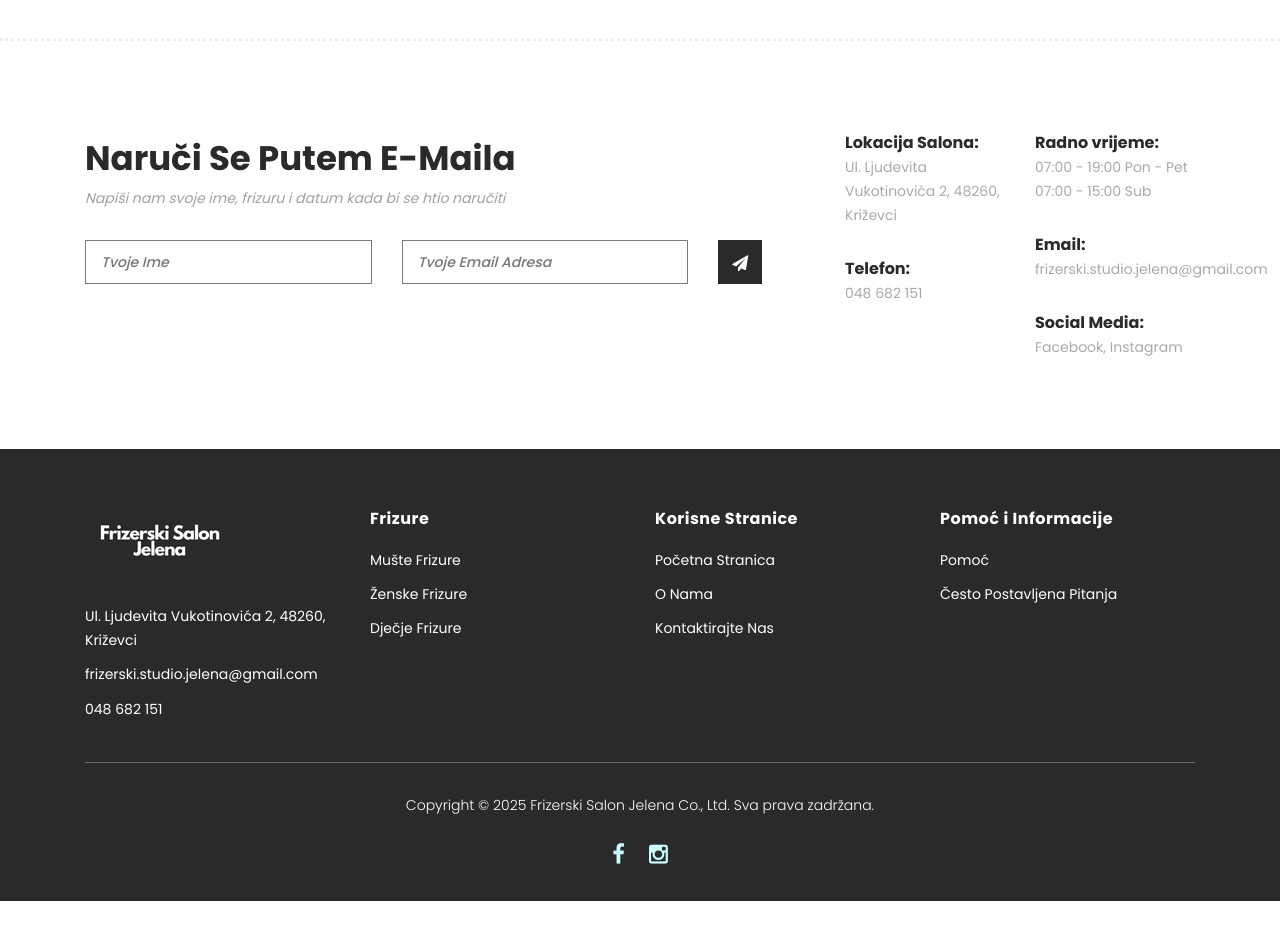
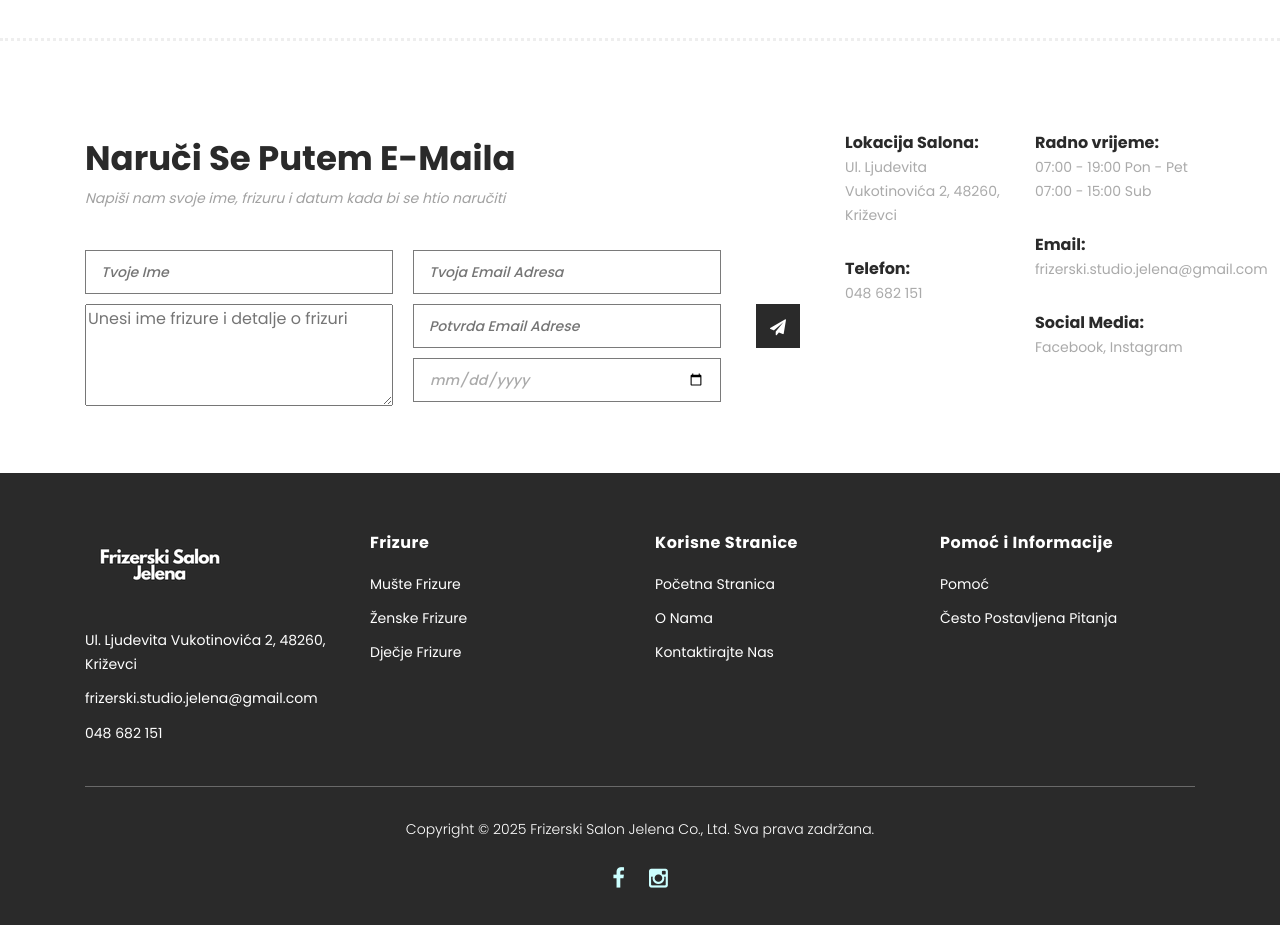
Before and after one commit to Kukii258/FrizerskiSalon, a Django app: page / in a window 1280 px wide. Shown: the part 3052-3977 px from the top of the page. Before the commit the page ends 3953 px from the top, so only its background shows below. Run offline with Django 5.2, Linux system fonts and the light colour scheme; data that the repository does not hold is empty; parts of the project's set-up code (start-up, migrations or seed data) failed here and were passed over; some libraries are stand-ins or nearby versions.

Commit message:
Front end fixes

```diff
--- a/config/urls.py
+++ b/config/urls.py
@@ -23,6 +23,7 @@ urlpatterns = [
     #Index
     path("", views.naslovnica, name="naslovnica"),
     path("obavijest/<int:obavijest_id>", views.obavijest, name="obavijest"),
+    path("send_email/", views.send_email, name="send_email"),
 
     path("", TemplateView.as_view(template_name="pages/home.html"), name="home"),
     path(
--- a/jelena/views.py
+++ b/jelena/views.py
@@ -1,10 +1,22 @@
 # Create your views here.
-from django.shortcuts import render, get_object_or_404
+from django.core.mail import send_mail
+from django.http import HttpResponse
+from django.shortcuts import render, get_object_or_404, redirect
 
 from .models import Obavijest, Zenske_frizure, Muske_frizure, Djecje_frizure, Produkti
 
+import smtplib
+from email.mime.text import MIMEText
+from email.mime.multipart import MIMEMultipart
+
 
 def naslovnica(request):
+
+    if request.method == "POST":
+        if request.POST.get("name") != "":
+          send_email(request)
+    else:
+        print("nisamusao")
 
     obavijesti = Obavijest.objects.all().order_by('-id')[:3]
 
@@ -29,3 +41,86 @@ def galerija(request, model, template_name):
     slike = model.objects.all()
     context = {'slike': slike}
     return render(request, template_name, context)
+
+
+
+
+
+def send_email(request):
+
+
+    name = request.POST.get("name")
+    email = request.POST.get("email")
+    potvrda_email = request.POST.get("potvrda_email")
+    frizura = request.POST.get("frizura")
+    datum = request.POST.get("datum")
+
+    if email != potvrda_email:
+        error_message = "Email adresa i potvrda email adrese se ne podudaraju."
+        return render(request, "html/index.html", {"error_message": error_message})
+
+    sender_email = "salon.jelena.narucivanje@gmail.com"
+    sender_password = "aazqbvrsllernrks"
+    salon_email = "salon.jelena.narucivanje@gmail.com"
+
+    # Confirmation email to the user
+    user_subject = "Potvrda narudžbe termina"
+    user_body = f"""
+    Poštovani {name},
+
+    Vaša narudžba termina je uspješno zaprimljena. Ovdje su detalji vašeg zahtjeva:
+
+    Ime: {name}
+    Frizura: {frizura}
+    Datum: {datum}
+
+    Hvala što ste odabrali naš salon! Kontaktirat ćemo vas uskoro kako bismo potvrdili termin.
+
+    Srdačno,
+    Salon Jelena
+    """
+
+    # Notification email to salon
+    salon_subject = "Zaprimljena Narudžba Termina"
+    salon_body = f"""
+    Poštovani,
+
+    Zaprimljena je nova narudžba termina. Detalji narudžbe su sljedeći:
+
+    Ime: {name}
+    Frizura: {frizura}
+    Datum: {datum}
+    Email: {email}
+
+    Srdačno,
+    Sustav Narudžbi Salona
+    """
+
+    # Sending emails
+    try:
+        with smtplib.SMTP("smtp.gmail.com", 587) as server:
+            server.starttls()
+            server.login(sender_email, sender_password)
+
+            # Send confirmation email to the user
+            user_message = MIMEMultipart()
+            user_message["From"] = sender_email
+            user_message["To"] = email
+            user_message["Subject"] = user_subject
+            user_message.attach(MIMEText(user_body, "plain"))
+            server.sendmail(sender_email, email, user_message.as_string())
+
+            # Send notification email to the salon
+            salon_message = MIMEMultipart()
+            salon_message["From"] = sender_email
+            salon_message["To"] = salon_email
+            salon_message["Subject"] = salon_subject
+            salon_message.attach(MIMEText(salon_body, "plain"))
+            server.sendmail(sender_email, salon_email, salon_message.as_string())
+
+        print("Emails sent successfully!")
+    except Exception as e:
+        print(f"Error: {e}")
+
+    # Redirect to naslovnica after sending the emails
+    return redirect("naslovnica")
--- a/salon_jelena/static/css/templatemo-hexashop.css
+++ b/salon_jelena/static/css/templatemo-hexashop.css
@@ -1425,6 +1425,7 @@ Subscribe
   margin-top: 90px;
 }
 
+
 .subscribe .section-heading {
   margin-bottom: 30px;
 }
@@ -1433,7 +1434,7 @@ Subscribe
   line-height: 55px;
 }
 
-.subscribe form input {
+.subscribe form input, .subscribe form input {
   width: 100%;
   height: 44px;
   line-height: 44px;
@@ -1445,6 +1446,7 @@ Subscribe
   border-radius: 0px;
   border: 1px solid #7a7a7a;
   box-shadow: none;
+  margin-top: 10px;
 }
 
 .subscribe form input::focus {
--- a/salon_jelena/templates/html/index.html
+++ b/salon_jelena/templates/html/index.html
@@ -829,24 +829,72 @@
     <h2>Naruči Se Putem E-Maila</h2>
           <span>Napiši nam svoje ime, frizuru i datum kada bi se htio naručiti</span>
         </div>
-          <form id="subscribe" action="" method="get">
-            <div class="row">
-              <div class="col-lg-5">
+
+ <form id="subscribe" action="{% url 'send_email' %}" method="post">
+  {% csrf_token %}
+  <div style="display: grid; grid-template-columns: 1fr 1fr auto; gap: 20px; align-items: start;">
+    <!-- Left Side -->
+    <div>
       <fieldset>
-                  <input name="name" type="text" id="name" placeholder="Tvoje Ime" required="" />
+        <input
+          name="name"
+          type="text"
+          id="name"
+          placeholder="Tvoje Ime"
+          required
+          style="width: 100%;"
+        />
+      </fieldset>
+      <fieldset>
+        <textarea
+          name="frizura"
+          id="frizura"
+          placeholder="Unesi ime frizure i detalje o frizuri"
+          required
+          rows="4"
+          style="resize: both; width: 100%; margin-top: 10px;"
+        ></textarea>
       </fieldset>
     </div>
-              <div class="col-lg-5">
+
+    <!-- Right Side -->
+    <div>
+      {% if error_message %}
+        <p style="color: red; font-size: 14px;">{{ error_message }}</p>
+      {% endif %}
       <fieldset>
-                  <input name="email"
-                         type="text"
+        <input
+          name="email"
+          type="email"
           id="email"
-                         pattern="[^ @]*@[^ @]*"
-                         placeholder="Tvoje Email Adresa"
-                         required="" />
+          placeholder="Tvoja Email Adresa"
+          required
+          style="width: 100%;"
+        />
+      </fieldset>
+      <fieldset>
+        <input
+          name="confirm_email"
+          type="email"
+          id="confirm_email"
+          placeholder="Potvrda Email Adrese"
+          required
+          style="width: 100%;"
+        />
+      </fieldset>
+      <fieldset>
+        <input
+          name="datum"
+          type="date"
+          id="datum"
+          placeholder="Odaberi Datum"
+          required
+          style="width: 100%;"
+        />
       </fieldset>
     </div>
-              <div class="col-lg-2">
+    <!-- Send Button -->
+       <div class="col-lg-2" style="margin-top: 4rem">
           <fieldset>
             <button type="submit" id="form-submit" class="main-dark-button">
               <i class="fa fa-paper-plane"></i>
@@ -855,7 +903,10 @@
         </div>
       </div>
 </form>
+
+
     </div>
+
         <div class="col-lg-4">
           <div class="row">
             <div class="col-6">
@@ -926,4 +977,17 @@ document.addEventListener("DOMContentLoaded", function () {
 
 </script>
 
+<script>
+  document.addEventListener("DOMContentLoaded", function () {
+    const errorMessage = document.querySelector(".subscribe .section-heading + form p[style]");
+    if (errorMessage) {
+      const formSection = document.querySelector(".subscribe");
+      if (formSection) {
+        formSection.scrollIntoView({ behavior: "smooth" });
+      }
+    }
+  });
+</script>
+
+
 {% endblock %}
```
Also changed, not shown: salon_jelena/users/tests/test_views.py (deleted, +0 -101 lines). Lines whose indentation alone changed are shown as unchanged.
